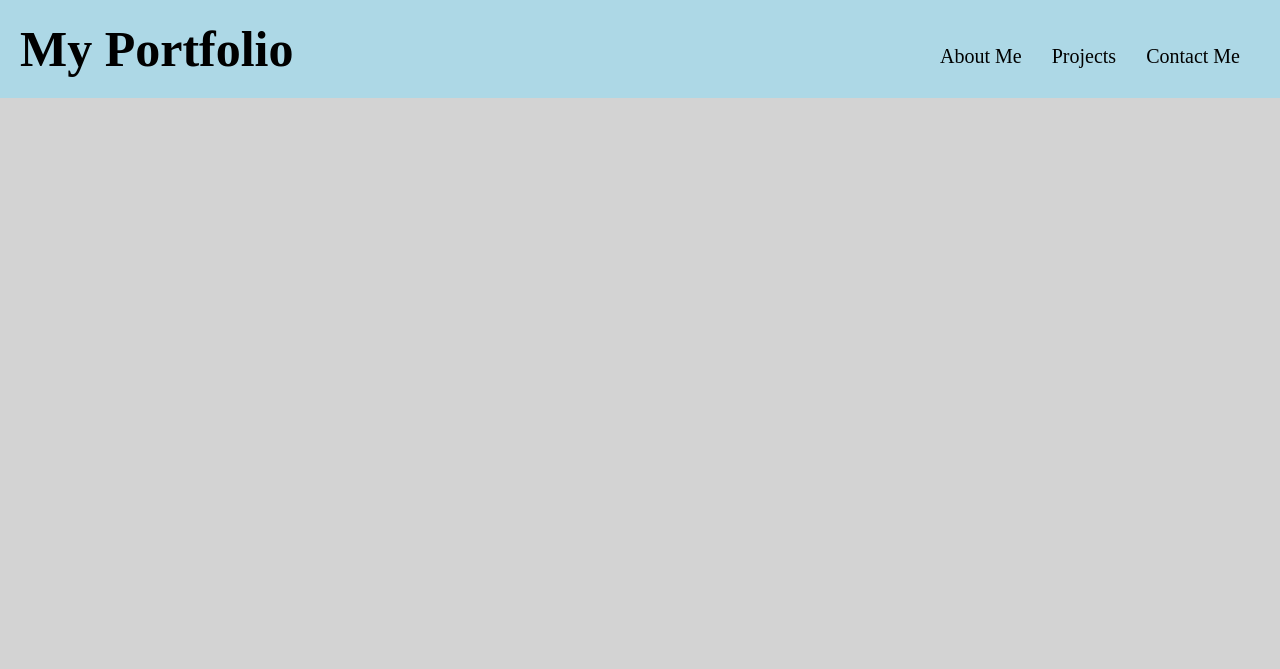
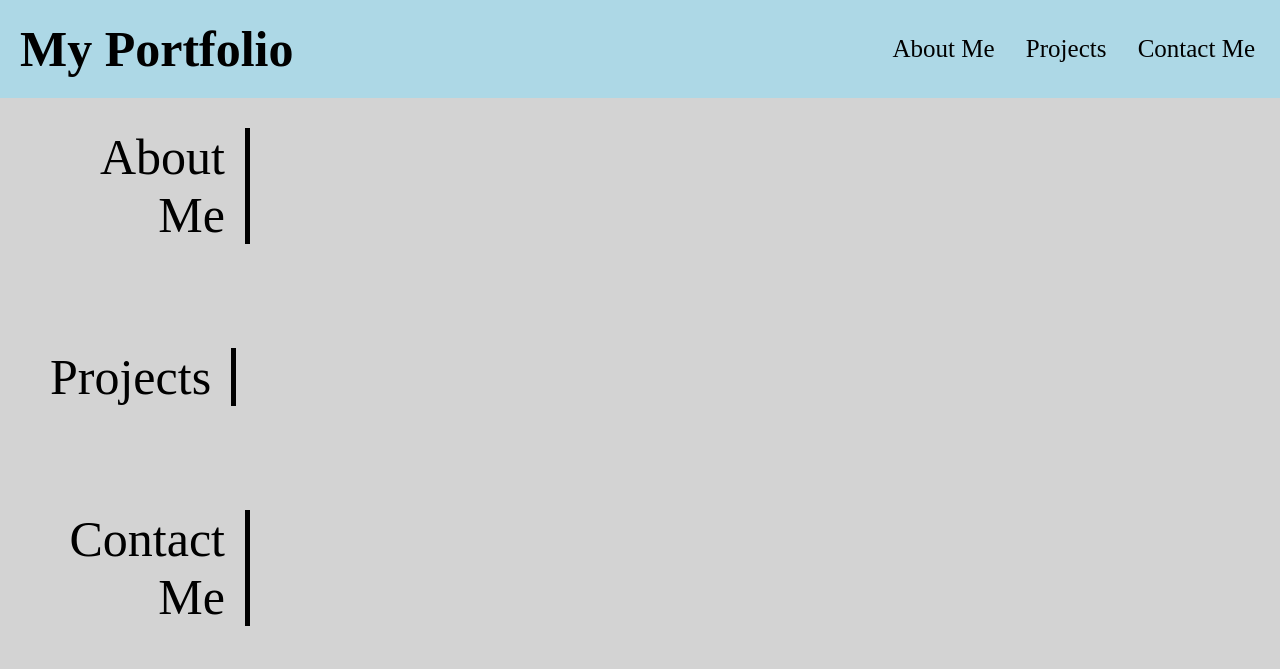
Before and after one commit to DMendoza013/damien-mendoza-portfolio, a plain HTML site: page index.html in a window 1280 px wide. Drawn offline with Linux system fonts and the light colour scheme.

Commit message:
added three new sections for about me, projects, and contacts

```diff
--- a/assets/css/style.css
+++ b/assets/css/style.css
@@ -11,19 +11,20 @@ body {
 header {
     padding: 20px;
     background-color: lightblue;
+
+
 }
 
 header h1 {
     display: inline-block;
     font-size: 50px;
-
 }
 
 header nav {
     float: right;
-    padding-top: 25px;
-    margin-right: 20px;
-    font-size: 20px;
+    padding-top: 15px;
+    margin-right: 5px;
+    font-size: 25px;
 }
 
 header nav ul {
@@ -39,3 +40,32 @@ a {
     color: black;
     text-decoration: none;
 }
+
+section {
+    width: 100%;
+    margin: 30px auto;
+    /* background-color: white; */
+}
+
+#about-me, #projects, #contact-me {
+    font-size: 24px;
+    display: inline-block;
+}
+
+#about-me p {
+
+}
+
+aside {
+    border-right: 5px solid black;
+    flex: 1;
+    max-width: 200px;
+    min-width: 100px;
+    text-align: right;
+    float: left;
+    padding-right: 20px;
+    margin-bottom: 40px;
+    margin-left: 50px;
+    font-size: 50px
+
+}
--- a/index.html
+++ b/index.html
@@ -26,8 +26,35 @@
         </nav>
     </header>
 
+    <!--add a section with a picture-->
+
     <main>
         <section id="about-me">
+            <aside>
+                <p>About Me</p>
+            </aside>
+            <p>
+                <!-- add a paragraph with details about me -->
+            </p>
+        </section>
+
+        <section id="projects">
+            <aside>
+                <p>Projects</p>
+            </aside>
+
+            <!--create a flexbox layout with a responsive design-->
+
+        </section>
+
+        <section id="contact-me">
+            <aside>
+                <p>Contact Me</p>
+            </aside>
+
+            <nav id= "contact-nav">
+                <!-- create a contacts list using ul and li -->
+            </nav>
 
         </section>
 
```
